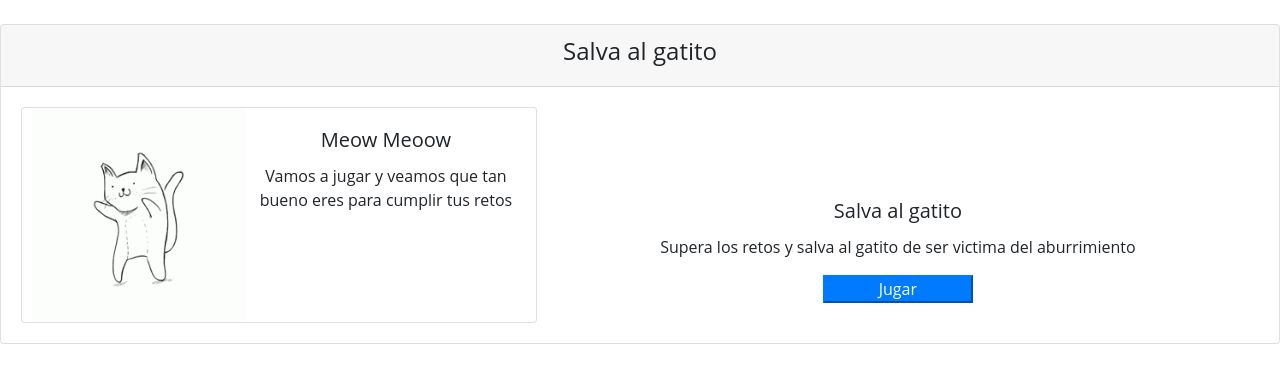
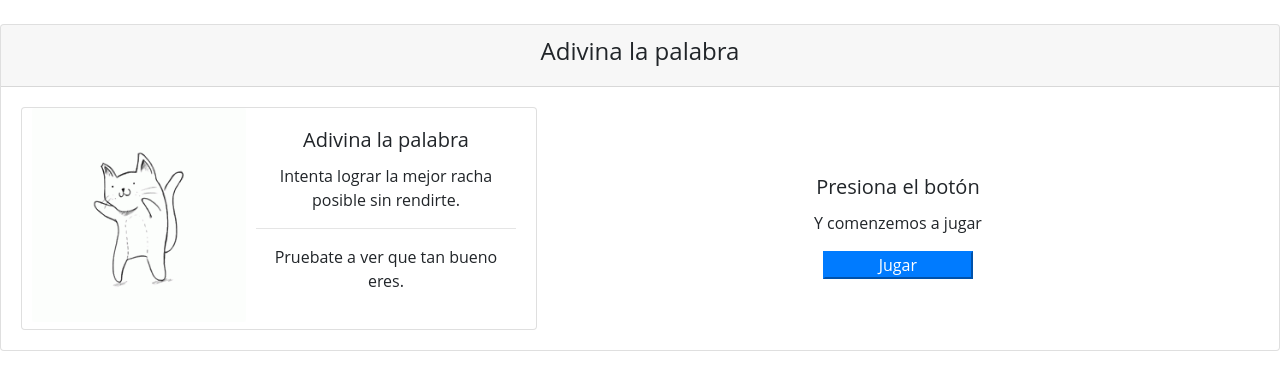
Before and after one commit to Alejandro-Magno/Juego-palabras, a plain HTML site: page index.html in a window 1280 px wide. Drawn offline with nearby package versions, Linux system fonts and the light colour scheme.

Commit message:
Modificacion interfaz

```diff
--- a/index.html
+++ b/index.html
@@ -19,7 +19,7 @@
 
    <div class="card text-center">
     <div class="card-header">
-      <h4 id="racha"></span> Salva al gatito</h4>
+      <h4 id="racha"></span> Adivina la palabra</h4>
     </div>
     <div class="card-body">
 
@@ -39,10 +39,10 @@
                               <div class="col-md-7">
                                 <div class="card-body">
 
-                                  <h5 id="titulo" class="card-title">Meow Meoow</h5>
+                                  <h5 id="titulo" class="card-title">Adivina la palabra</h5>
                                   <span id="spaces"></span><div id="spacesContainer">
                                   <p class="card-text">
-                                    Vamos a jugar y veamos que tan bueno eres para cumplir tus retos
+                                    Intenta lograr la mejor racha posible sin rendirte. <hr> Pruebate a ver que tan bueno eres.
                                   </p></div></span>
                                   <p class="card-text"><small class="text-muted"><span > <h4 id="hearts"> <span id="vidaleft"> 10 </span>vidas restantes</h4></span></small></p>
                                 </div>
@@ -53,9 +53,9 @@
 
               <div class="col-md-7">
                 <div id="inicio" class="card-body">
-                    <br><br><br>
-                  <h5 class="card-title"> Salva al gatito</h5>
-                  <p class="card-text">Supera los retos y salva al gatito de ser victima del aburrimiento</p>
+                    <br><br>
+                  <h5 class="card-title">Presiona el botón</h5>
+                  <p class="card-text">Y comenzemos a jugar</p>
                   <button style="width: 150px;"  style="height: 90px;"  onclick="startGame()" class="btn-primary" id="play" >Jugar</button>
                 </div>
 
```
